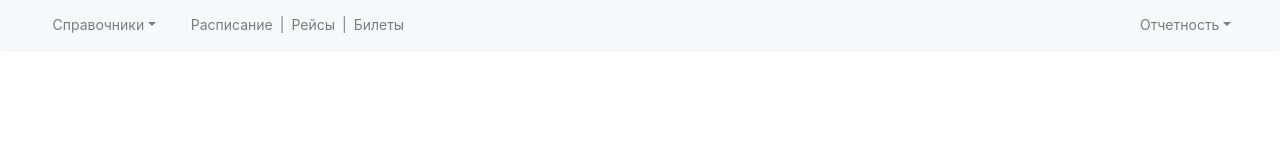
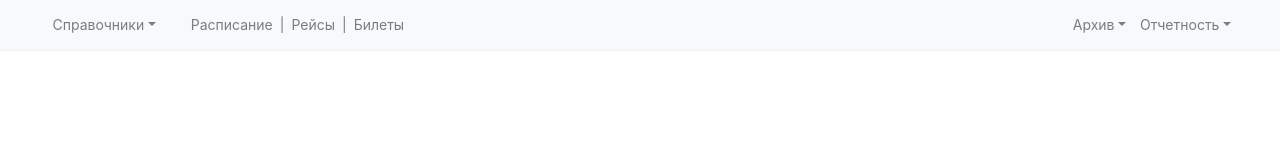
Before and after one commit to Quatters/intercity-bus-service, a Nuxt app in the folder frontend/: page / in a window 1280 px wide. Shown: the top 160 px of the page. Built offline with nearby package versions, Linux system fonts and the light colour scheme.

Commit message:
Added archive dropdown to navbar

```diff
--- a/frontend/components/NavBar.vue
+++ b/frontend/components/NavBar.vue
@@ -20,7 +20,16 @@
         <b-nav-text>|</b-nav-text>
         <b-nav-item to="/admin/tickets">Билеты</b-nav-item>
       </b-navbar-nav>
-      <b-navbar-nav class="ml-auto">
+      <div class="ml-auto d-flex">
+        <b-navbar-nav>
+          <b-nav-item-dropdown text="Архив" right>
+            <b-dropdown-item to="/admin/archive/flights">Рейсы</b-dropdown-item>
+            <b-dropdown-item to="/admin/archive/tickets"
+              >Билеты</b-dropdown-item
+            >
+          </b-nav-item-dropdown>
+        </b-navbar-nav>
+        <b-navbar-nav>
           <b-nav-item-dropdown text="Отчетность" right>
             <b-dropdown-item to="/admin/reports/statistics"
               >Статистика по рейсам</b-dropdown-item
@@ -33,6 +42,7 @@
             >
           </b-nav-item-dropdown>
         </b-navbar-nav>
+      </div>
     </b-collapse>
   </b-navbar>
 </template>
```
Lines whose indentation alone changed are shown as unchanged.
